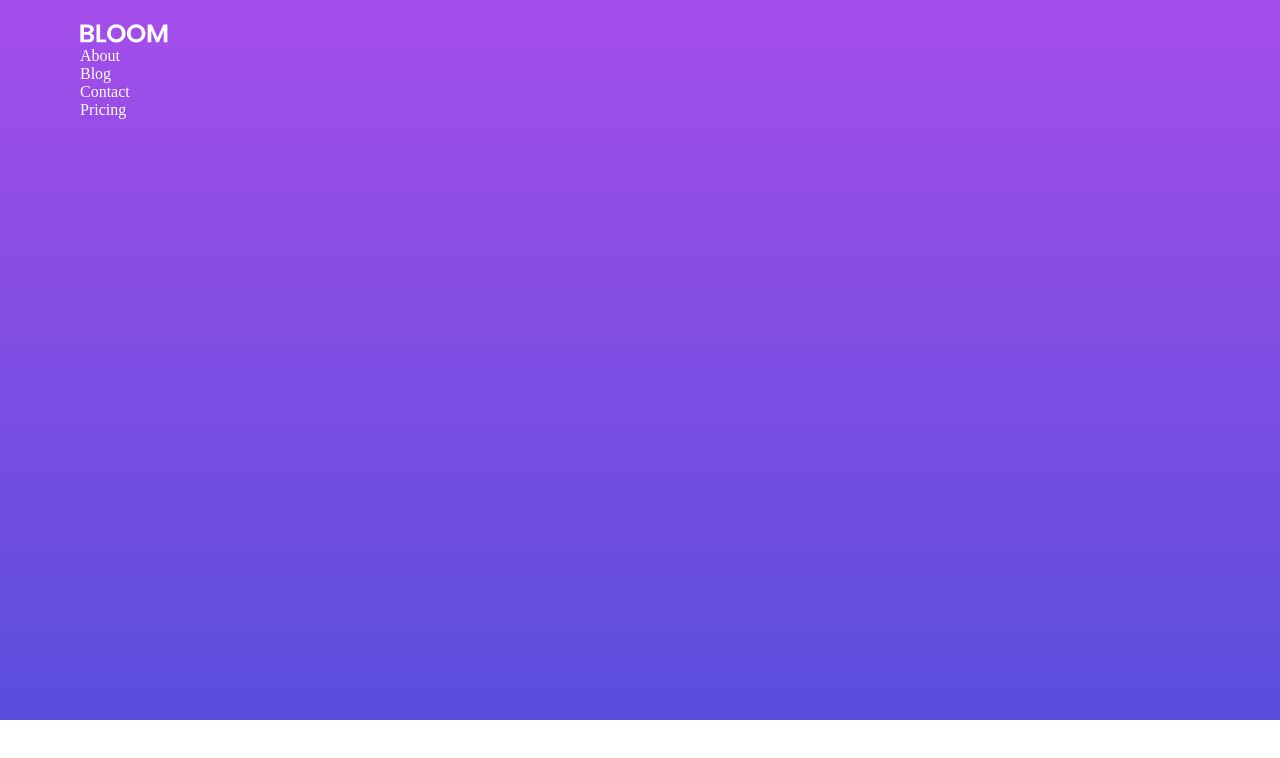
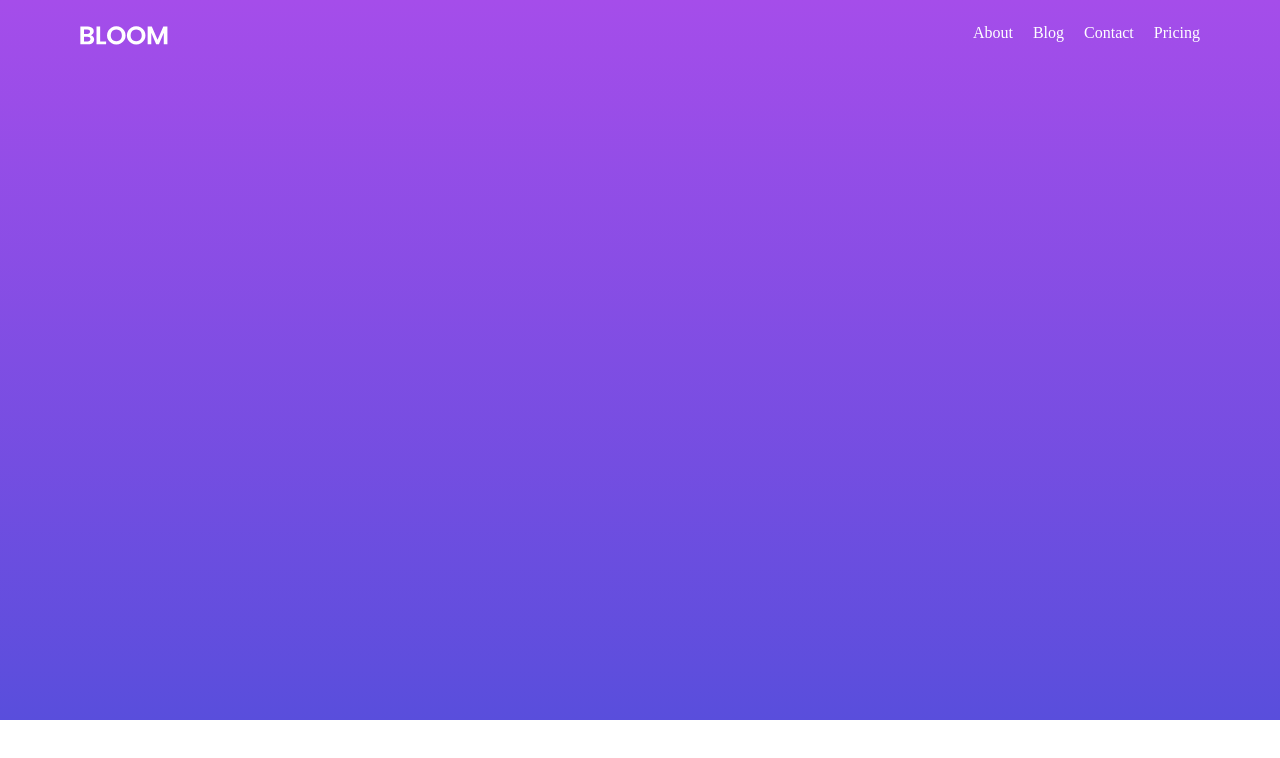
Before and after one commit to Lovethrech/BLOOM-Chel, a Vue app: page / in a window 1280 px wide. Shown: the top 758 px of the page. Built offline with nearby package versions, Linux system fonts and the light colour scheme.

Commit message:
...working on home-hero nav-header component.

```diff
--- a/src/components/home/hero/HomeHero.vue
+++ b/src/components/home/hero/HomeHero.vue
@@ -18,14 +18,7 @@ import NavLink from '@/components/nav/NavLink.vue';
     background: linear-gradient(to bottom, #A54dea, #594edc);
     padding:24px 80px;
 }
-.home-hero-mini-ctn, .home-hero-mini-ctn-nav-desktop{
-    display:flex;
-    flex-direction: row;
-}
 .home-hero-mini-ctn{
-    justify-content: space-between;
-}
-.home-hero-mini-ctn-nav-desktop{
-    gap:20px;
+    width:inherit;
 }
 </style>
--- a/src/components/nav/NavHeader.vue
+++ b/src/components/nav/NavHeader.vue
@@ -7,7 +7,7 @@ import NavLink from '@/components/nav/NavLink.vue';
 <template>
     <section class="nav-header-main-ctn">
         <NavLogo></NavLogo>
-        <div class="home-hero-mini-ctn-nav-desktop">
+        <div class="nav-header-main-ctn-nav-desktop">
             <NavLink
                 v-for="NavHeaderDetail in NavHeaderDetails"
                 :key="NavHeaderDetail.id"
@@ -16,8 +16,22 @@ import NavLink from '@/components/nav/NavLink.vue';
             >
             </NavLink>
         </div>
-        <div class="home-hero-mini-ctn-nav-mobile">
+        <!-- <div class="home-hero-mini-ctn-nav-mobile">
 
-        </div>
+        </div> -->
     </section>
 </template>
+
+<style scoped>
+.nav-header-main-ctn, .nav-header-main-ctn-nav-desktop{
+    display:flex;
+    flex-direction: row;
+}
+.nav-header-main-ctn{
+    width:100%;
+    justify-content: space-between;
+}
+.nav-header-main-ctn-nav-desktop{
+    gap:20px;
+}
+</style>
```
